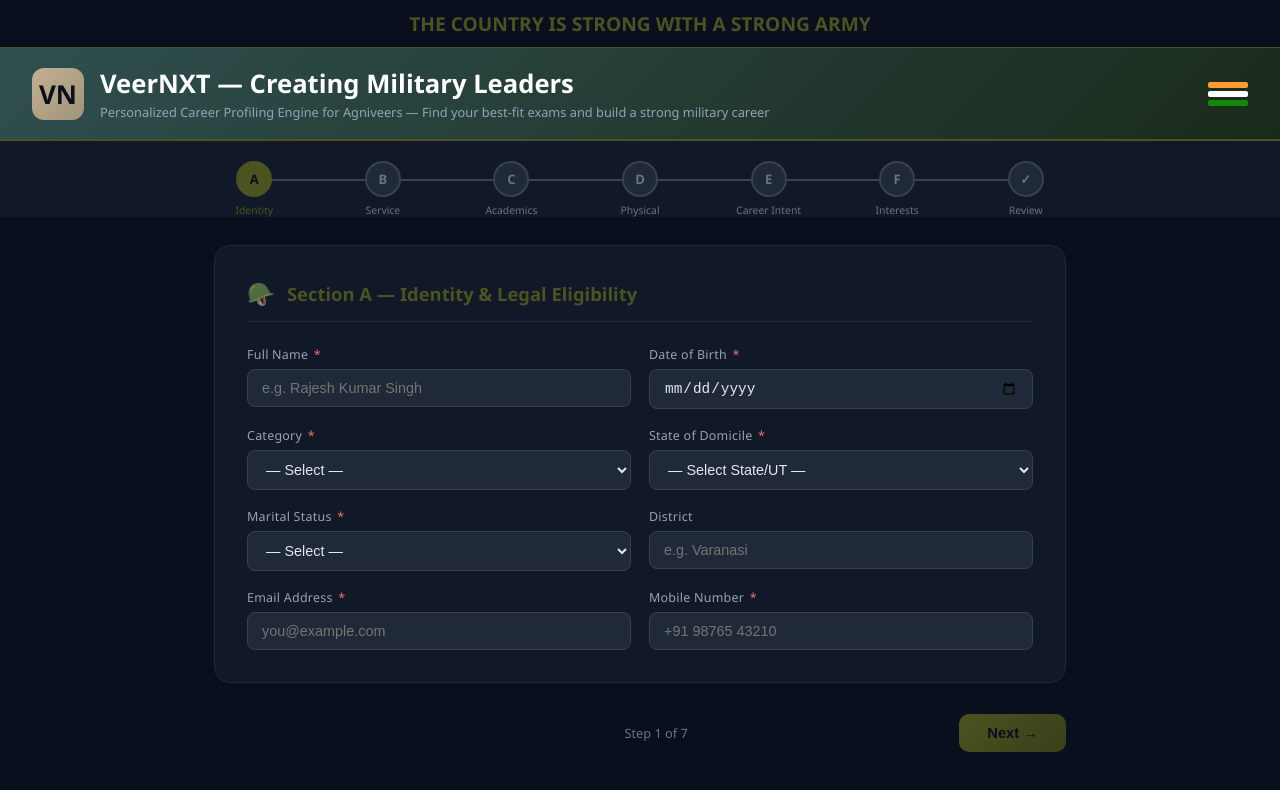
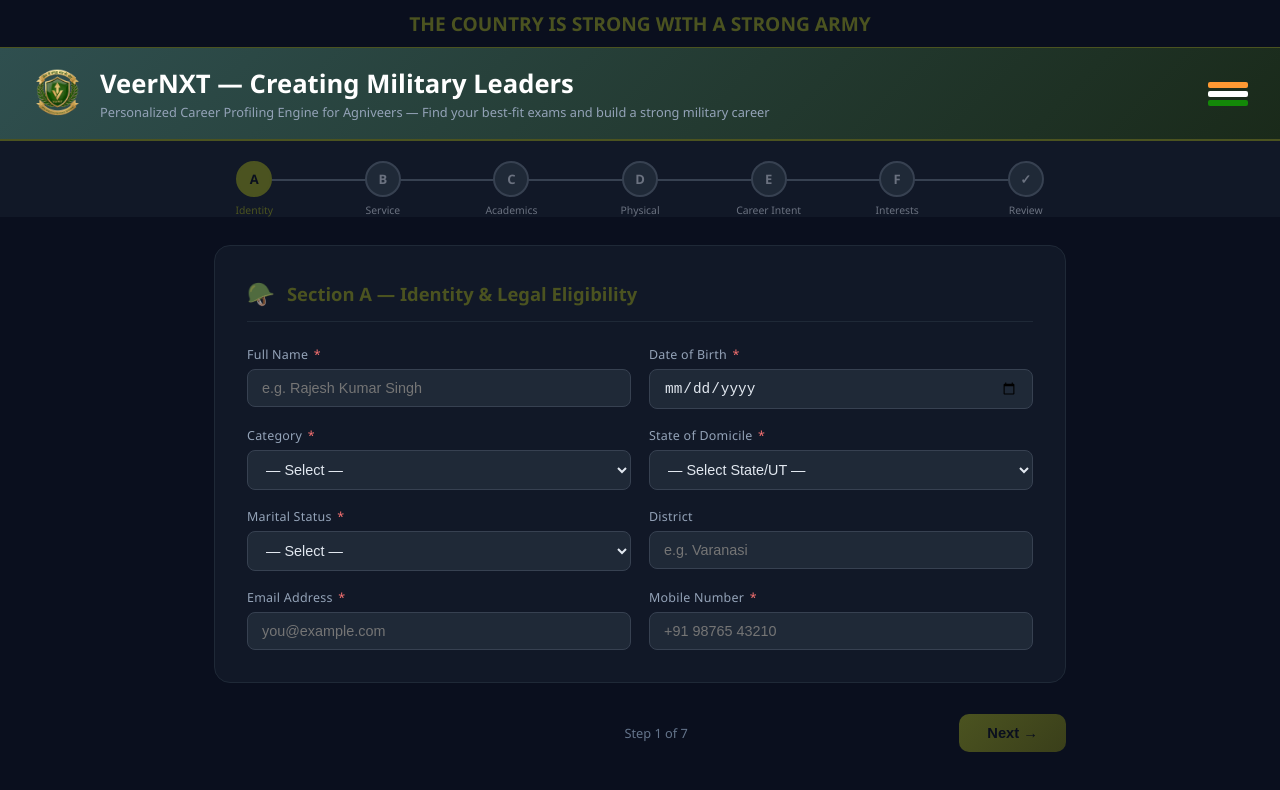
Before and after one commit to VeerNXT-ESM/veernxt-profiling-engine, a website: page public/demo.html in a window 1280 px wide. Drawn offline with Linux system fonts and the light colour scheme.

Commit message:
style: update logo and demo page branding

```diff
--- a/public/demo.html
+++ b/public/demo.html
@@ -25,10 +25,7 @@
     }
     .logo-badge {
       width: 52px; height: 52px;
-      background: linear-gradient(135deg, #C3B091, #A0947A);
-      border-radius: 12px;
-      display: flex; align-items: center; justify-content: center;
-      font-size: 26px; font-weight: 900; color: #0a0f1e;
+      object-fit: contain;
     }
     header h1 { font-size: 1.6rem; font-weight: 700; color: #fff; }
     header p  { font-size: 0.8rem; color: #94a3b8; margin-top: 2px; }
@@ -327,7 +324,7 @@
 
 <!-- ════════ HEADER ════════ -->
 <header>
-  <div class="logo-badge">VN</div>
+  <img src="/logo.png" alt="VeerNXT" class="logo-badge">
   <div>
     <h1>VeerNXT — Creating Military Leaders</h1>
     <p>Personalized Career Profiling Engine for Agniveers — Find your best-fit exams and build a strong military career</p>
```
Also changed, not shown: public/logo.png (added).
